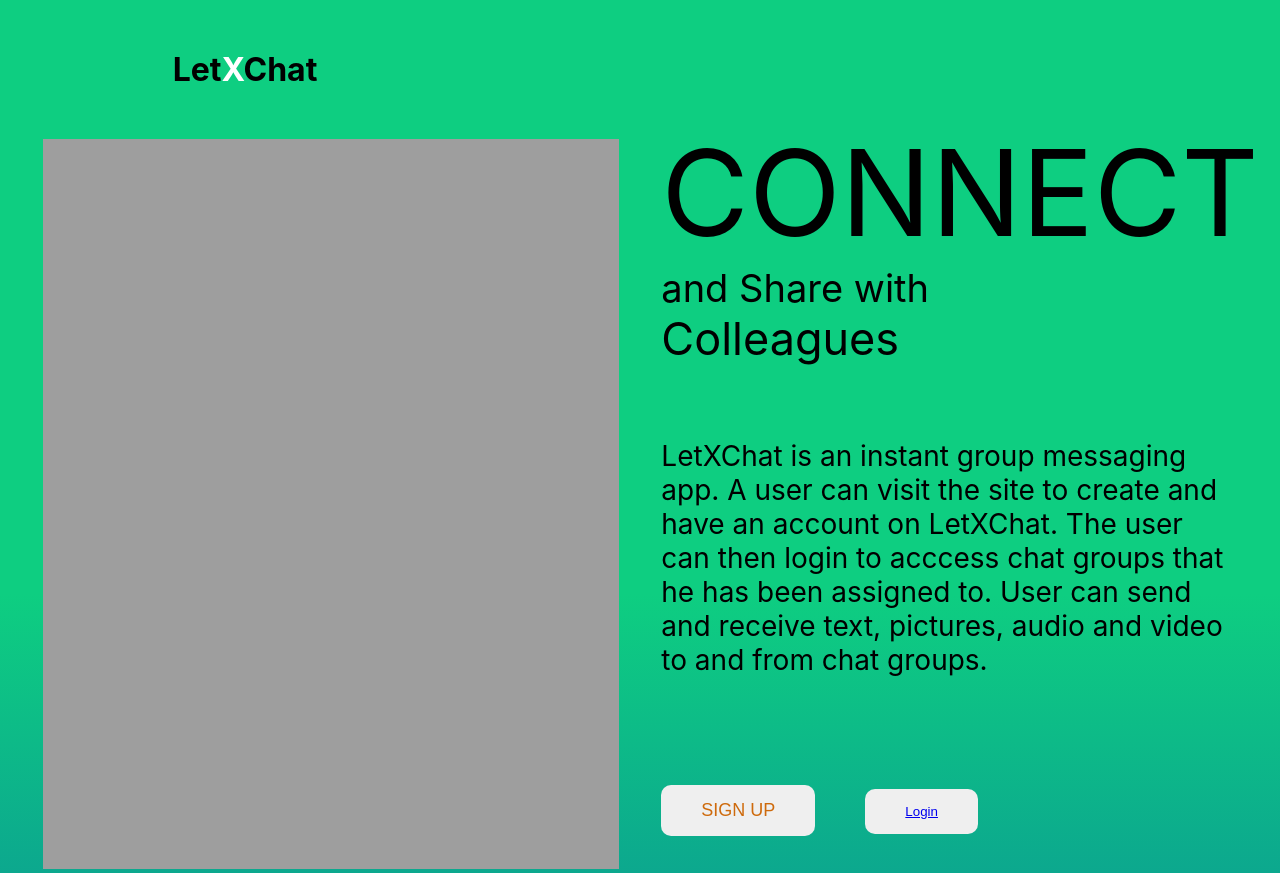
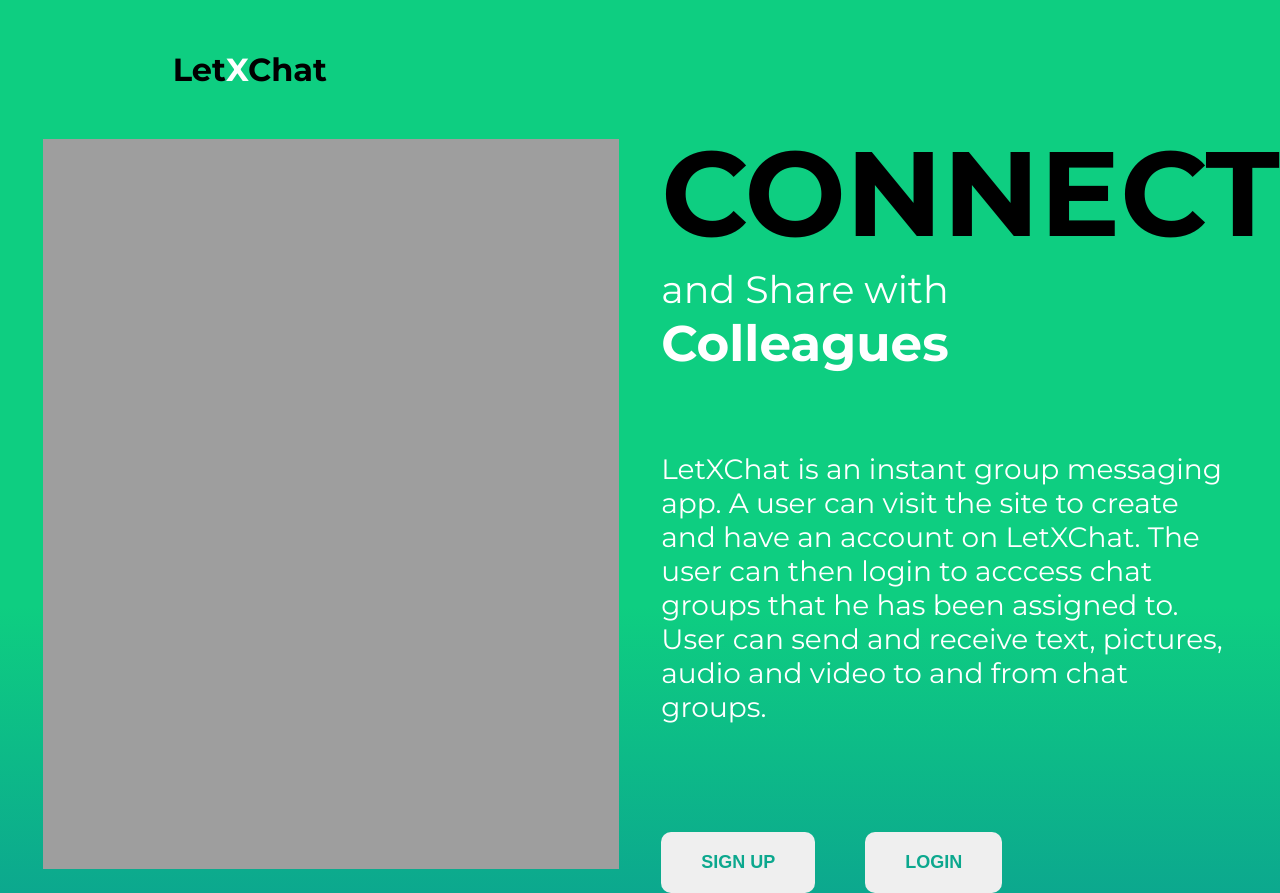
Before and after one commit to asiedusolo/LetXChat, a React (Create React App) app in the folder client/: page / in a window 1280 px wide. Built offline with nearby package versions, Linux system fonts and the light colour scheme.

Commit message:
styling landing page still

```diff
--- a/client/public/index.html
+++ b/client/public/index.html
@@ -24,6 +24,14 @@
       work correctly both with client-side routing and a non-root public URL.
       Learn how to configure a non-root public URL by running `npm run build`.
     -->
+    <link rel="preconnect" href="https://fonts.googleapis.com" />
+    <link rel="preconnect" href="https://fonts.gstatic.com" crossorigin />
+    <link rel="preconnect" href="https://fonts.googleapis.com" />
+    <link rel="preconnect" href="https://fonts.gstatic.com" crossorigin />
+    <link
+      href="https://fonts.googleapis.com/css2?family=Montserrat:wght@100;400;500;600;700;900&display=swap"
+      rel="stylesheet"
+    />
     <title>React App</title>
   </head>
   <body>
--- a/client/src/pages/landingPage/landingPage.css
+++ b/client/src/pages/landingPage/landingPage.css
@@ -5,6 +5,7 @@ html {
 body {
   background: #0ece81;
   background: linear-gradient(180deg, #0ece81 68%, rgb(12, 168, 142) 100%);
+  font-family: "Montserrat", sans-serif;
 }
 
 .landingPage {
@@ -51,18 +52,22 @@ body {
   font-size: 120px;
   text-transform: uppercase;
   margin-bottom: 0px;
+  font-weight: bold;
 }
 
 .landingShareWith {
   font-size: 38px;
   margin-top: 0px;
   margin-bottom: 0px;
+  color: white;
 }
 
 .landingColleagues {
-  font-size: 45px;
+  font-size: 50px;
   margin-top: 0px;
   text-transform: capitalize;
+  color: white;
+  font-weight: bold;
 }
 
 .landingDescPart {
@@ -71,6 +76,7 @@ body {
 
 .landingBriefInfo {
   font-size: 28px;
+  color: white;
 }
 
 .landing-btns-container {
@@ -79,19 +85,19 @@ body {
 
 .landingSignup,
 .landingLogin {
-  padding: 15px 40px;
+  padding: 20px 40px;
   border: none;
   border-radius: 10px;
   margin-right: 50px;
 }
 
-.regLink,
+.landingRegLogin,
 .landingRegLink {
   text-decoration: none;
-  color: rgb(206, 106, 12);
+  color: rgb(12, 168, 142);
   font-size: 18px;
   text-transform: uppercase;
-  font-weight: 300;
+  font-weight: bold;
 }
 
 /* .regLink:hover,
```
